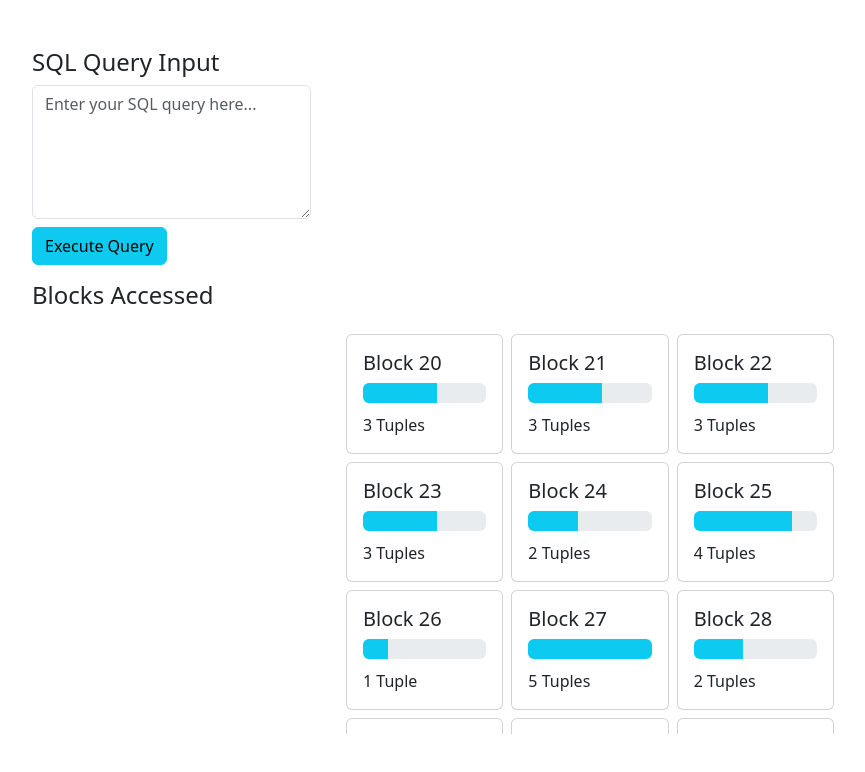
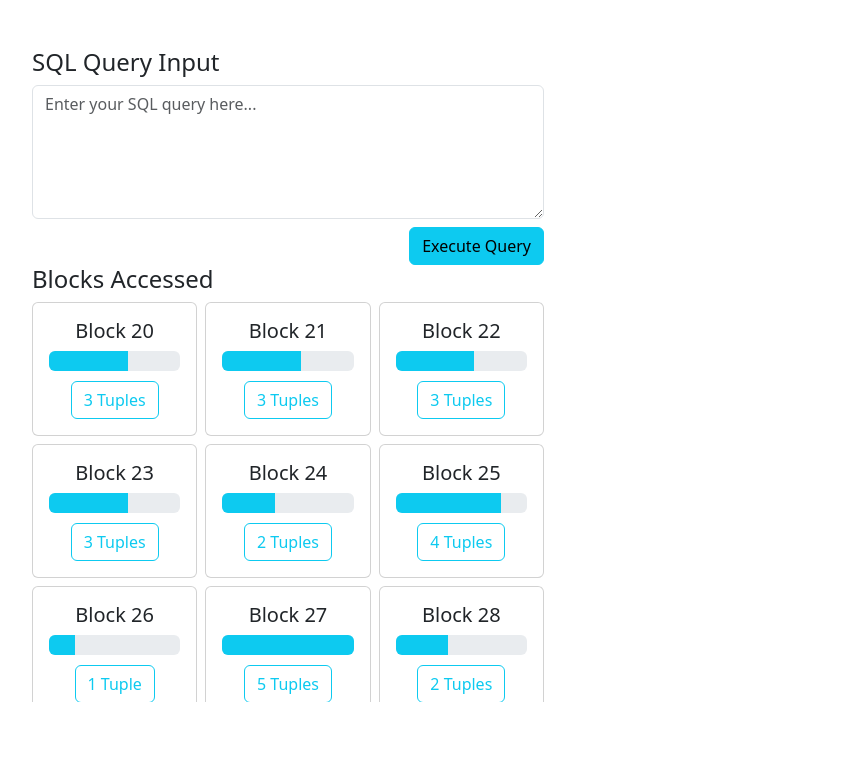
Before and after one commit to lakshya-aga/SC3020_Project_2, a React (Create React App) app in the folder interface/: page / in a window 1280 px wide. Shown: the top 772 px of the page, without its empty margins (50-915 px from the left). Built offline with nearby package versions, Linux system fonts and the light colour scheme.

Commit message:
Explore and front end updates

```diff
--- a/interface/src/components/DataBlocks.js
+++ b/interface/src/components/DataBlocks.js
@@ -1,4 +1,4 @@
-import React from 'react';
+import React, { useState } from 'react';
 
 const data = {
     20: [1, 2, 3],
@@ -25,12 +25,52 @@ const data = {
 };
 
 
+const DataBlockModal = ({show,onHide,blockId}) => {
+  const modalDisplay = show ? 'block' : 'none';
+
+  return (
+    <div class='modal' style={{display:modalDisplay}}>
+      <div class="modal-dialog modal-dialog-centered">
+        <div class='modal-content'>
+          <div class='modal-header border-0'>
+            <h5 className="modal-title w-100 text-center">Tuples in Block {blockId}</h5>
+          </div>
+          <div class='modal-body'>
+            <h5 class='modal-title'>List of Tuple IDs</h5>
+          </div>
+          <div class='modal-footer border-0'>
+            <button type='button' class='btn btn-outline-info' onClick={onHide}>
+              Close
+            </button>
+          </div>
+        </div>
+      </div>
+    </div>
+  );
+};
+
 const Datablocks = () => {
     const maxColumns = 3; // Maximum number of columns
     const columnWidth = 12 / maxColumns; // Bootstrap column width calculation
 
+    const [showModal,setShowModal] = useState(false);
+    const [selectedBlock,setSelectedBlock] = useState(null);
+
+    const HandleBlockClick = (blockId) => {
+      //set selected block and show modal
+      console.log("Block Clicked:",blockId)
+      setSelectedBlock(blockId);
+      setShowModal(true);
+    }
+
+    const HandleCloseModal = () => {
+      //close the modal and reset select block
+      setShowModal(false);
+      setSelectedBlock(null);
+    }
+
     return (
-      <div className="container mt-4" style={{ width: '40vw',height: '50vh', overflowY: 'auto'}}>
+      <div className="d-flex justify-content-start" style={{ width: '40vw', height: '50vh', overflowY: 'auto' }}>
         <div className={`row row-cols-1 row-cols-md-${maxColumns} g-2`}>
           {Object.keys(data).map((blockId) => {
             const tuples = data[blockId];
@@ -39,7 +79,9 @@ const Datablocks = () => {
               <div className={`col-md-${columnWidth}`} key={blockId}>
                 <div className="card">
                   <div className="card-body">
-                    <h5 className="card-title">Block {blockId}</h5>
+                    <div className="text-center">
+                      <h5 className="card-title">Block {blockId}</h5>
+                    </div>
                     <div className="progress" style={{ height: '20px', marginBottom: '10px' }}>
                       <div
                         className="progress-bar bg-info"
@@ -50,15 +92,24 @@ const Datablocks = () => {
                         aria-valuemax="100"
                       ></div>
                     </div>
-                    <p className="card-text">
-                      {tuples.length} Tuple{tuples.length !== 1 ? 's' : ''}
-                    </p>
+                    <div className="text-center">
+                      <button
+                        type="button"
+                        className="btn btn-outline-info"
+                        onClick={() => HandleBlockClick(blockId)} // Pass the blockId to HandleBlockClick
+                      >
+                        {tuples.length} Tuple{tuples.length !== 1 ? 's' : ''}
+                      </button>
+                    </div>
                   </div>
                 </div>
               </div>
             );
           })}
         </div>
+        {selectedBlock && (
+          <DataBlockModal show={showModal} onHide={HandleCloseModal} blockId={selectedBlock} />
+        )}
       </div>
     );
   };
--- a/interface/src/components/Login.js
+++ b/interface/src/components/Login.js
@@ -15,7 +15,7 @@ function Login() {
     event.preventDefault();
     // TODO: Add backend credentials check and fetch profile info logic here
     try {
-      const response = await fetch('', {
+      const response = await fetch('http://127.0.0.1:5000/auth', {
         method: 'POST',
         headers: {
           'Content-Type': 'application/json',
--- a/interface/src/components/MainPage.js
+++ b/interface/src/components/MainPage.js
@@ -2,6 +2,8 @@ import React from 'react';
 import 'bootstrap/dist/css/bootstrap.min.css';
 import SqlQueryInput from './QueryInput'; // Import the SqlQueryInput component
 import DataBlocks from './DataBlocks';
+import OrgChartTree from '../QepVisualization';
+
 
 function MainPage() {
   return (
--- a/interface/src/components/QueryInput.js
+++ b/interface/src/components/QueryInput.js
@@ -1,4 +1,5 @@
 import React, { useState } from 'react';
+import axios from 'axios';
 
 const SqlQueryInput = () => {
   const [sqlQuery, setSqlQuery] = useState('');
@@ -7,22 +8,36 @@ const SqlQueryInput = () => {
     setSqlQuery(event.target.value);
   };
 
-  const handleExecuteQuery = () => {
-    console.log('Executing SQL query:', sqlQuery);
+  const handleExecuteQuery = async (e) => {
+    e.preventDefault();
+    try {
+      const response = await axios.post("http://127.0.0.1:5000/explain", {
+      sql: sqlQuery
+      });
+      setSqlQueryResponse(response["data"][0][0]["Plan"])
+    } catch (error) {
+      console.error("Error executing SQL query:", error);
+
+      if (error.response) {
+        console.error("Error response:", error.response.data);
+      }
+    }
   };
 
   return (
-    <div className="mb-3">
+    <div class="d-flex flex-column" style={{ width: '40vw'}}>
       <textarea
-        className="form-control w-25"
+        class="form-control"
         rows="5"
         placeholder="Enter your SQL query here..."
         value={sqlQuery}
         onChange={handleQueryChange}
       ></textarea>
-      <button className="btn btn-info mt-2" onClick={handleExecuteQuery}>
-        Execute Query
-      </button>
+      <div className="d-flex justify-content-end align-items-end">
+        <button className="btn btn-info mt-2" onClick={handleExecuteQuery}>
+          Execute Query
+        </button>
+      </div>
     </div>
   );
 };
```
Also changed, not shown: 1 other file (tests, documents, lock files or other folders).
